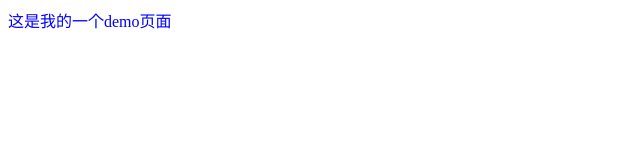
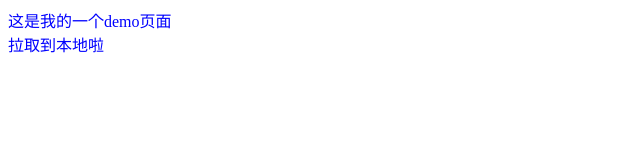
Before and after one commit to Bailyn-L/myTest, a plain HTML site: page index.html in a window 1280 px wide. Shown: the whole page, without its empty margins (0-640 px from the left). Drawn offline with Linux system fonts and the light colour scheme.

Commit message:
增加说明

```diff
--- a/index.html
+++ b/index.html
@@ -12,6 +12,9 @@
     <div>
         这是我的一个demo页面
     </div>
+    <div>
+        拉取到本地啦
+    </div>
 </body>
 
 </html>
```
